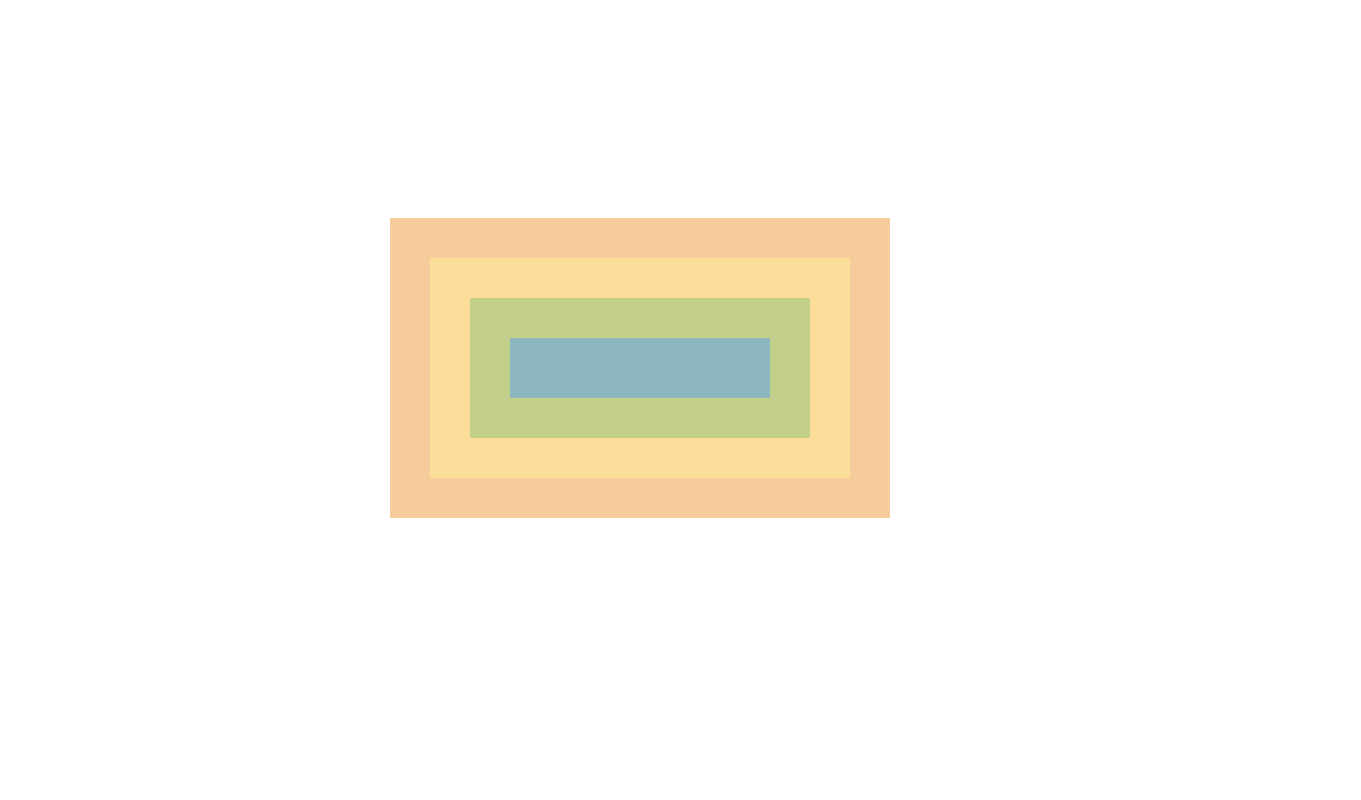
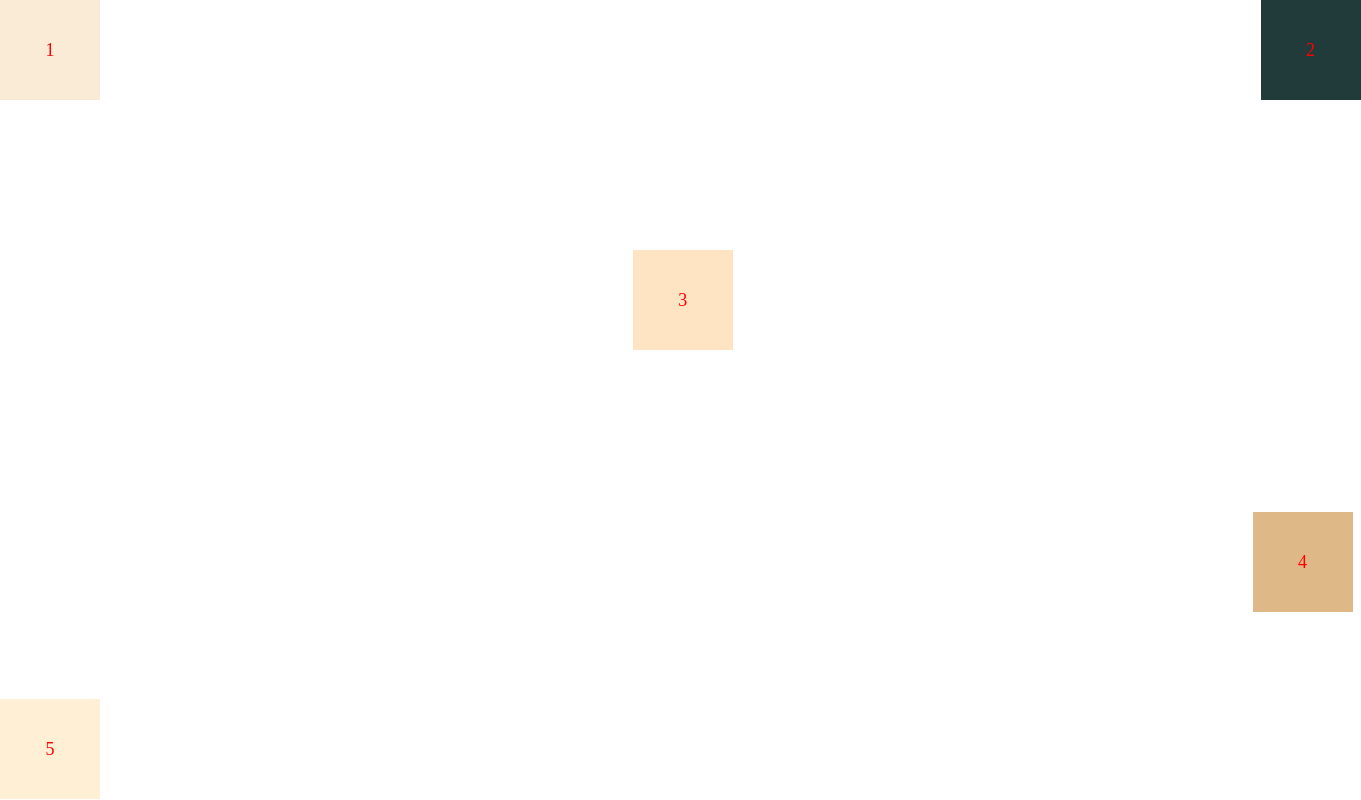
Before and after one commit to idorenyingregory/css-box-model, a plain HTML site: page index.html in a window 1280 px wide. Shown: the whole page, 1361 px wide, since content can reach past the window. Drawn offline with Linux system fonts and the light colour scheme.

Commit message:
I applied positioning.

```diff
--- a/index.html
+++ b/index.html
@@ -7,7 +7,7 @@
     <title>Document</title>
 </head>
 <body>
-    <div class="box-model">
+    <!-- <div class="box-model">
         <div class="margin">
             <div class="border">
                 <div class="padding">
@@ -15,9 +15,22 @@
                 </div>
             </div>
         </div>
+    </div> -->
 
+    <!-- <div class="box">1</div>
+    <div class="box">2</div>
+    <div class="absolute">
+        <div class="box" id="box-3">3</div>
+    </div>
+    <div class="box">4</div>
+    <div class="box">5</div>
+    <div class="box">6</div>
+    <div class="box">7</div>
+    <div class="box">8</div> -->
 
-
-    </div>
-</body>
+    <div class="box box-1">1</div>
+    <div class="box box-2">2</div>
+    <div class="box box-3">3</div>
+    <div class="box box-4">4</div>
+    <div class="box box-5">5</div>
 </html>
--- a/style.css
+++ b/style.css
@@ -1,7 +1,7 @@
 * {
     box-sizing: border-box;
 }
-
+/*
 .box-model {
     display: flex;
     flex-direction: row;
@@ -29,4 +29,106 @@
 .content {
     background-color: #8CB6C0;
     border: 30px solid #8CB6C0;
+} */
+
+*{
+    margin: 0;
+    padding: 0;
 }
+/*
+
+.box {
+    width: 100px;
+    height: 100px;
+    color: red;
+    font-size: large;
+    display: flex;
+    align-items: center;
+    justify-content: center;
+}
+
+.box:nth-child(1) {
+    background-color: khaki;
+    position: relative;
+    right: -100px;
+
+}
+
+.box:nth-child(2) {
+    background-color: aquamarine;
+}
+
+#box-3 {
+    background-color: burlywood;
+    position: absolute;
+    right: -100px;
+
+}
+
+.box:nth-child(4) {
+    background-color: cadetblue;
+}
+
+.box:nth-child(5) {
+    background-color: bisque;
+}
+
+.box:nth-child(6) {
+    background-color: darkturquoise;
+}
+
+.box:nth-child(7) {
+    background-color: cornsilk;
+}
+
+.box:nth-child(8) {
+    background-color: goldenrod;
+}
+
+.absolute {
+    width: 300px;
+    background-color: black;
+    position: relative;
+    height: 100px;
+} */
+
+.box {
+    color: red;
+    font-size: large;
+    width: 100px;
+    height: 100px;
+    display: flex;
+    justify-content: center;
+    align-items: center;
+}
+
+.box:nth-child(1) {
+    background-color: antiquewhite;
+}
+
+.box:nth-child(2) {
+    background-color: rgb(33, 58, 58);
+    position: relative;
+    right: -1260.5px;
+    top: -100px;
+}
+
+.box:nth-child(3){
+    background-color: bisque;
+    position: relative;
+    right: -632.75px;
+    bottom: -50px;
+}
+
+.box:nth-child(4) {
+    background-color: burlywood;
+    position: relative;
+    right: -1252.5px;
+    bottom: -212px;
+}
+
+.box:nth-child(5) {
+    background-color: papayawhip;
+    position: absolute;
+    bottom: 1px;
+}
```
